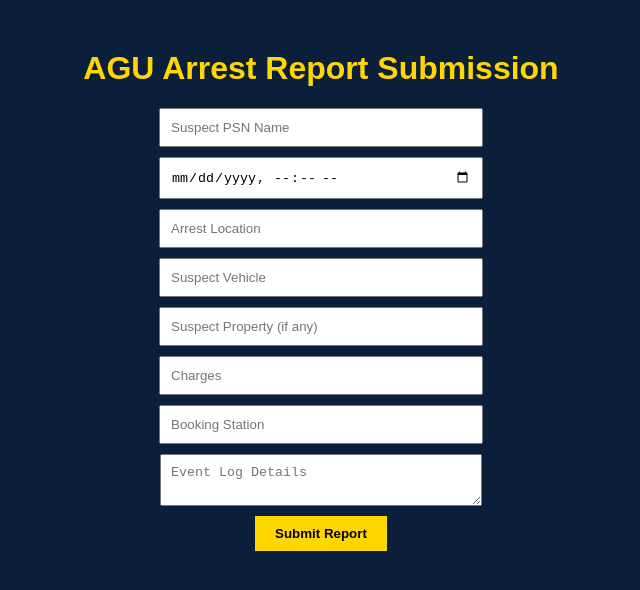
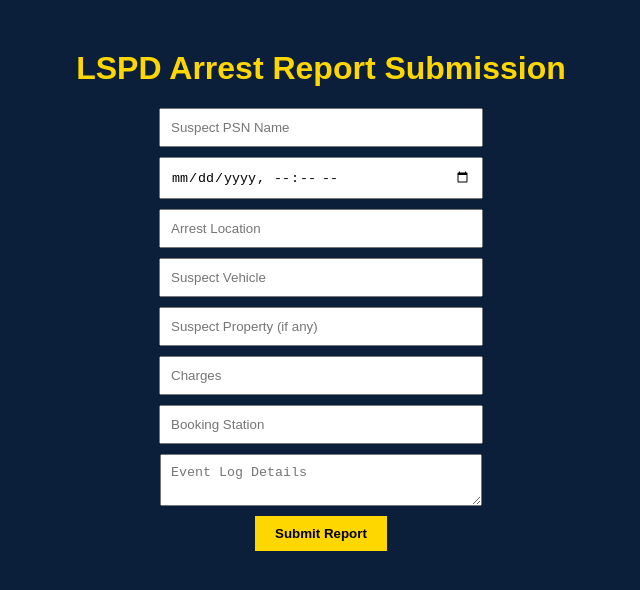
Before and after one commit to beau-hoss/agu-criminal-database, a website: page dashboard.html in a window 1280 px wide. Shown: the whole page, without its empty margins (319-959 px from the left). Drawn offline with Linux system fonts and the light colour scheme.

Commit message:
Update dashboard.html

```diff
--- a/dashboard.html
+++ b/dashboard.html
@@ -1,12 +1,12 @@
 <!DOCTYPE html>
 <html>
 <head>
-  <title>AGU Dashboard</title>
+  <title>LSPD Dashboard</title>
   <link rel="stylesheet" href="/style.css">
 </head>
 <body>
   <div class="container">
-    <h1>AGU Arrest Report Submission</h1>
+    <h1>LSPD Arrest Report Submission</h1>
 
     <input id="psn" placeholder="Suspect PSN Name">
     <input id="date" type="datetime-local">
```
